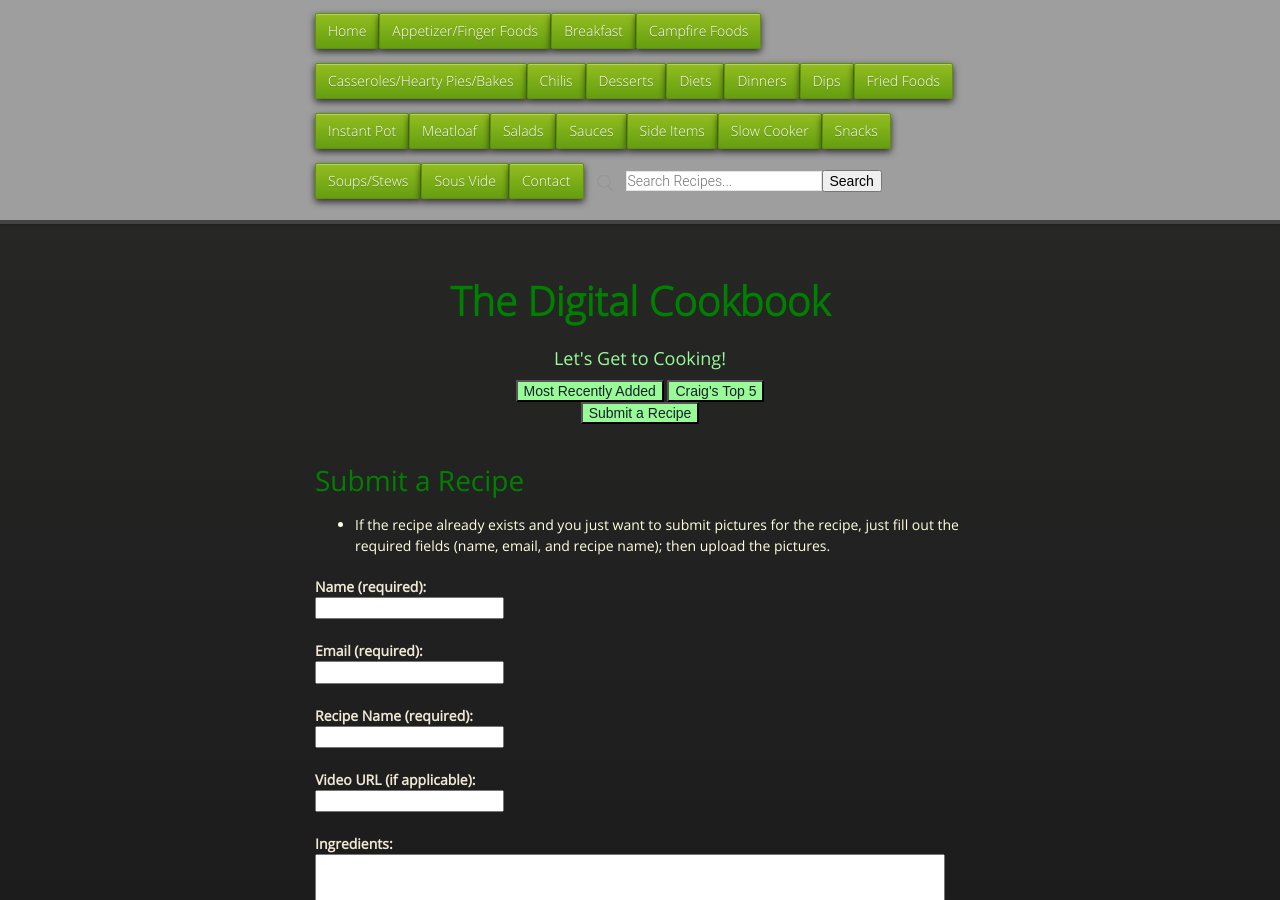
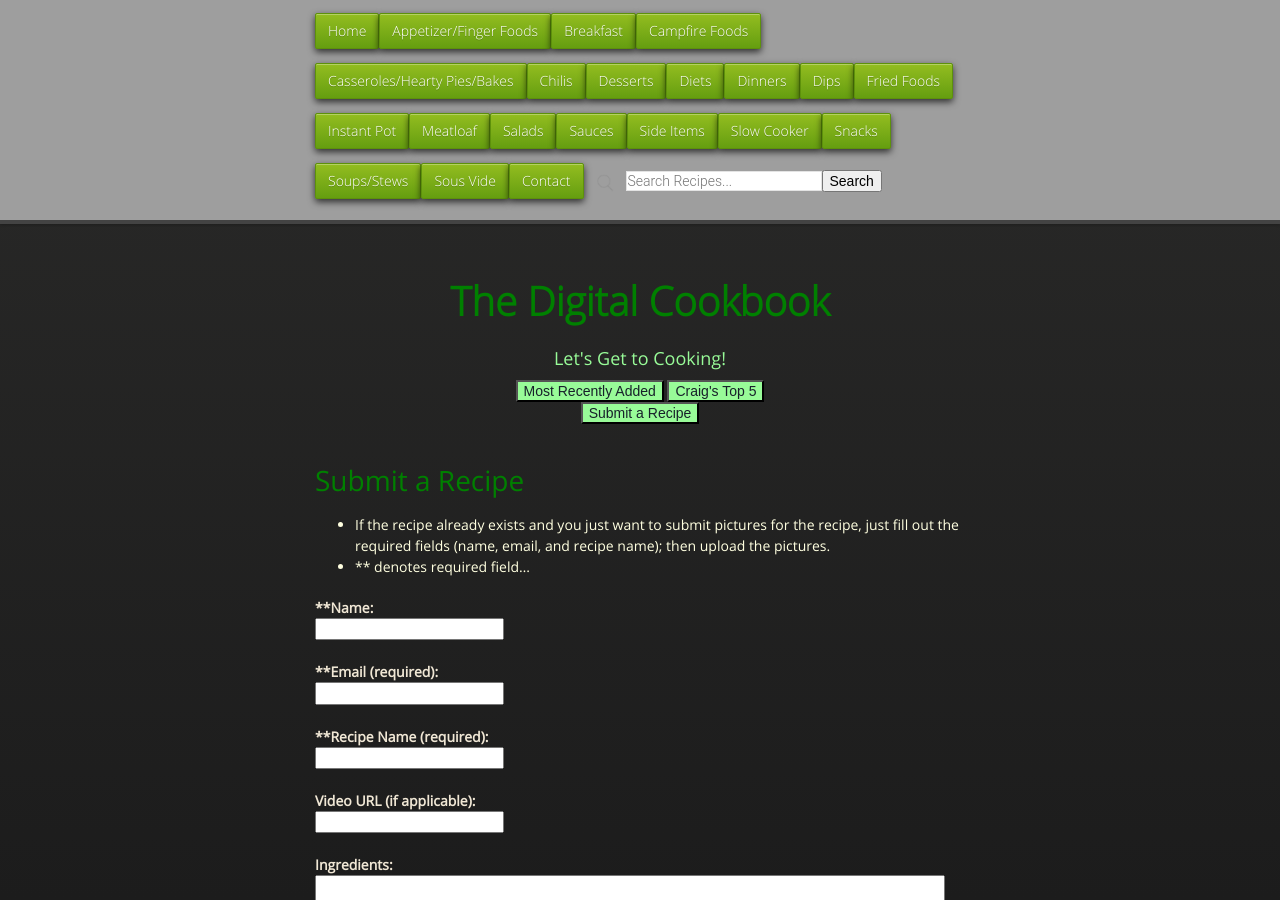
Before and after one commit to cmwillett/TheDigitalCookbook, a Jekyll site: the page built from Contact/SubmitRecipe.md, in a window 1280 px wide and 900 px high. Built offline with Jekyll 4.4.1, drawn with Linux system fonts in a browser that asks for light colours; nearby versions of some CDN libraries; a script that is not in the unit is left out; some of the changed lines change nothing that is shown.

Commit message:
Update SubmitRecipe.md

```diff
--- a/Contact/SubmitRecipe.md
+++ b/Contact/SubmitRecipe.md
@@ -5,6 +5,7 @@ tags: submit,recipe,new
 ---
 # Submit a Recipe
 * If the recipe already exists and you just want to submit pictures for the recipe, just fill out the required fields (name, email, and recipe name); then upload the pictures.
+* \*\* denotes required field...
 <html>
   <head>
     <script>
@@ -17,11 +18,11 @@ tags: submit,recipe,new
     <!--<h1>Submit a Recipe</h1>-->
     <form id="submitRecipe" action="https://formspree.io/craig.willett@gmail.com" method="POST">
       <!--<input type="hidden" name="_subject" id="_subject" value="TDC New Recipe">-->
-      <b>Name (required):</b><br/>
+      <b>**Name:</b><br/>
       <input type="text" name="Name" required><br/><br/>
-      <b>Email (required):</b><br/>
+      <b>**Email (required):</b><br/>
       <input type="email" name="_replyto" required><br/><br/>
-      <b>Recipe Name (required):</b><br/>
+      <b>**Recipe Name (required):</b><br/>
       <input type="text" name="_subject" required><br/><br/>
       <b>Video URL (if applicable):</b><br/>
       <input type="text" name="VideoUrl"><br/><br/>
```
